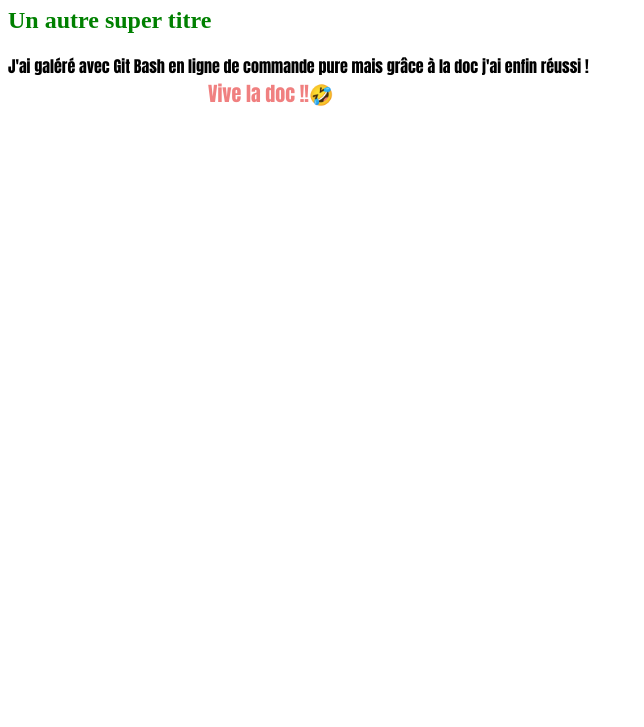
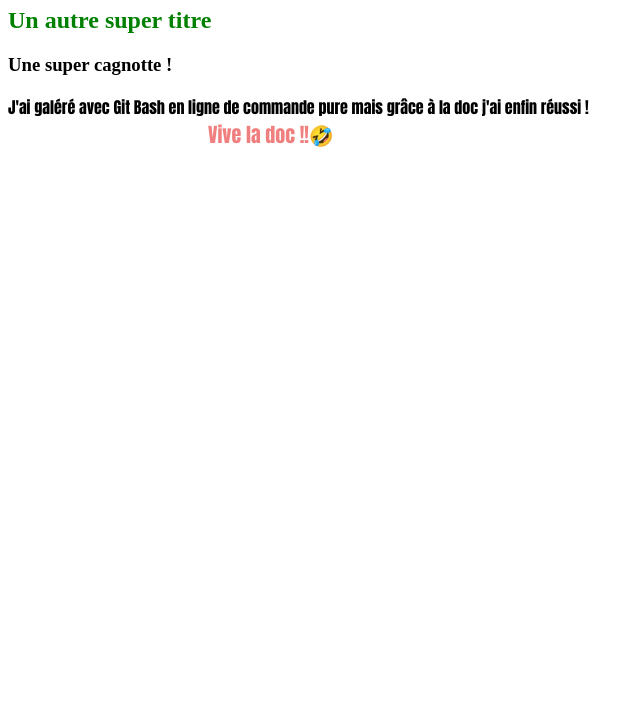
Before and after one commit to actarus007/OpenclassroomsProject, a plain HTML site: page index.html in a window 1280 px wide. Shown: the part 73-800 px from the top of the page, without its empty margins (0-644 px from the left). Drawn offline with Linux system fonts and the light colour scheme.

Commit message:
Une super cagnotte

```diff
--- a/index.html
+++ b/index.html
@@ -11,6 +11,7 @@
 <body>
     <h1>Un super titre</h1>
     <h2>Un autre super titre</h2>
+    <h3>Une super cagnotte !</h3>
     <p>
         J'ai galéré avec Git Bash en ligne de commande pure mais grâce à la doc j'ai enfin réussi !
         <br>
```
